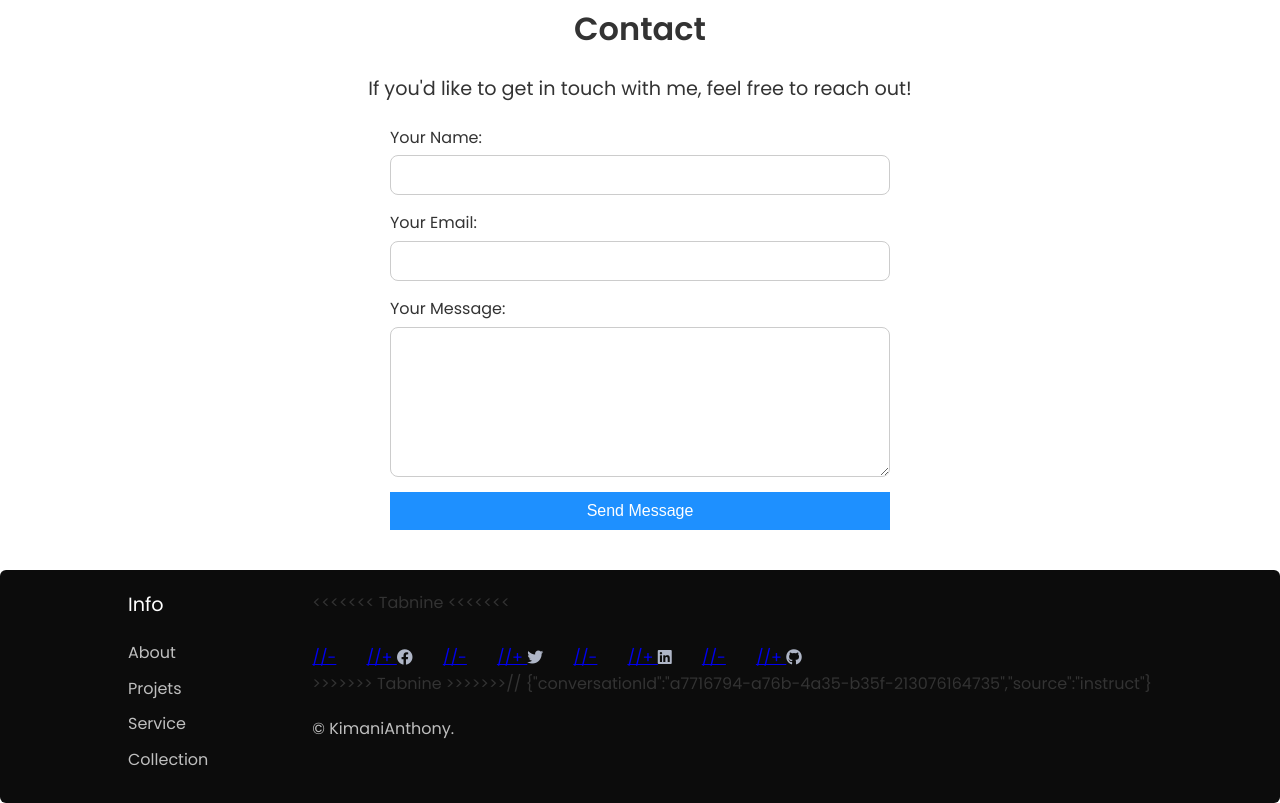
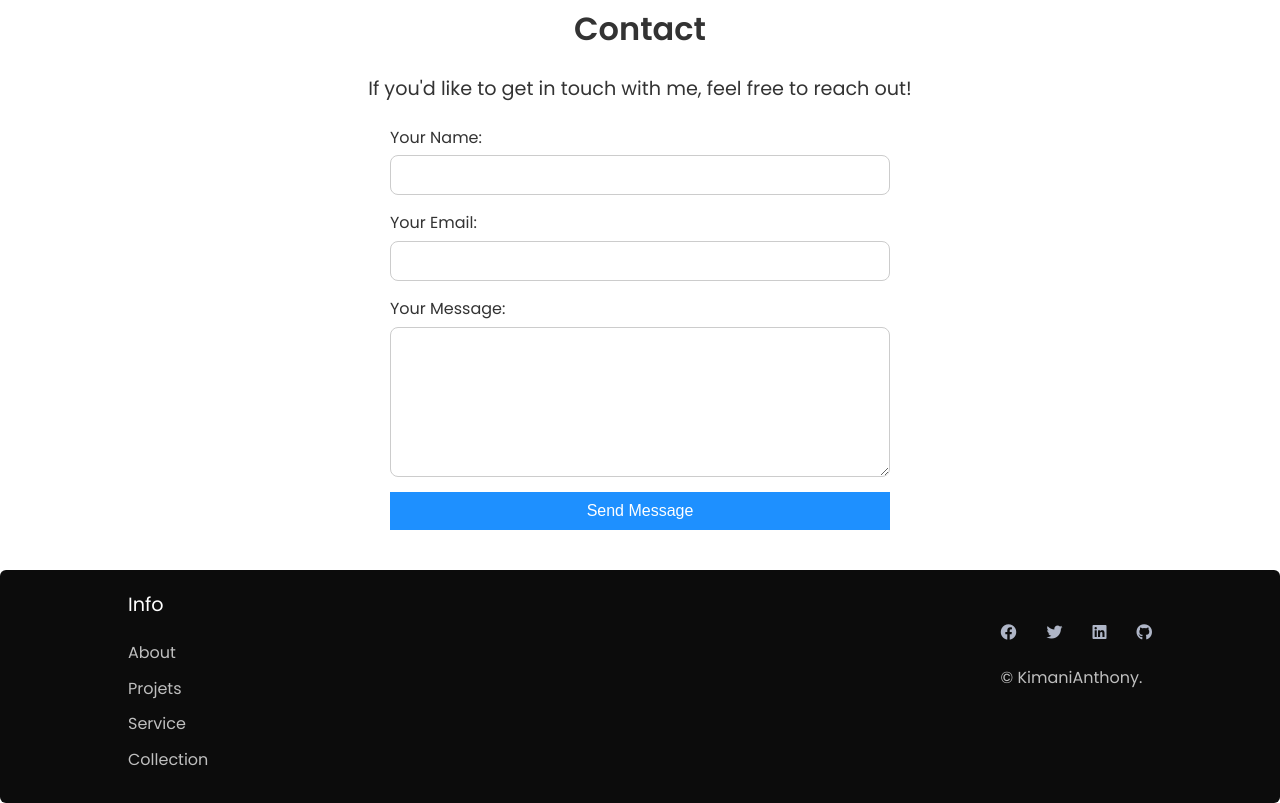
Before and after one commit to K1man13/kimani_portfolio, a plain HTML site: page design.html in a window 1280 px wide. Shown: the part 1103-1906 px from the top of the page. Drawn offline with Linux system fonts and the light colour scheme.

Commit message:
minor change in design.html

```diff
--- a/design.html
+++ b/design.html
@@ -90,26 +90,21 @@
     <div class="footer-col">
 
       </form>
-<<<<<<< Tabnine <<<<<<<
       <div class="icons">
-        <a href="https://web.facebook.com/anthonio.xitony" target="_blank" title="Facebook">//-
-        <a href="https://web.facebook.com/anthonio.xitony" target="_blank" rel="noopener" title="Facebook">//+
+        <a href="https://web.facebook.com/anthonio.xitony" target="_blank" rel="noopener" title="Facebook">
           <i class="fa-brands fa-facebook"></i>
         </a>
-        <a href="https://x.com/KymCreates7?t=gGvzTYTYYN9sU9dm1CLMaA&s=09" target="_blank" title="Twitter">//-
-        <a href="https://x.com/KymCreates7?t=gGvzTYTYYN9sU9dm1CLMaA&s=09" target="_blank" rel="noopener" title="Twitter">//+
+        <a href="https://x.com/KymCreates7?t=gGvzTYTYYN9sU9dm1CLMaA&s=09" target="_blank" rel="noopener" title="Twitter">
           <i class="fa-brands fa-twitter"></i>
         </a>
-        <a href="https://www.linkedin.com/in/anthony-kimani-7983a1286?utm_source=share&utm_campaign=share_via&utm_content=profile&utm_medium=android_app" target="_blank" title="LinkedIn">//-
-        <a href="https://www.linkedin.com/in/anthony-kimani-7983a1286?utm_source=share&utm_campaign=share_via&utm_content=profile&utm_medium=android_app" target="_blank" rel="noopener" title="LinkedIn">//+
+        <a href="https://www.linkedin.com/in/anthony-kimani-7983a1286?utm_source=share&utm_campaign=share_via&utm_content=profile&utm_medium=android_app" target="_blank" rel="noopener" title="LinkedIn">
           <i class="fa-brands fa-linkedin"></i>
         </a>
-        <a href="https://github.com/K1man13" target="_blank" title="GitHub">//-
-        <a href="https://github.com/K1man13" target="_blank" rel="noopener" title="GitHub">//+
+        <a href="https://github.com/K1man13" target="_blank" rel="noopener" title="GitHub">
           <i class="fa-brands fa-github"></i>
         </a>
       </div>
->>>>>>> Tabnine >>>>>>>// {"conversationId":"a7716794-a76b-4a35-b35f-213076164735","source":"instruct"}
+
     <div class="footer-copyright">
         <p>&copy;  KimaniAnthony.</p>
       </div>
```
